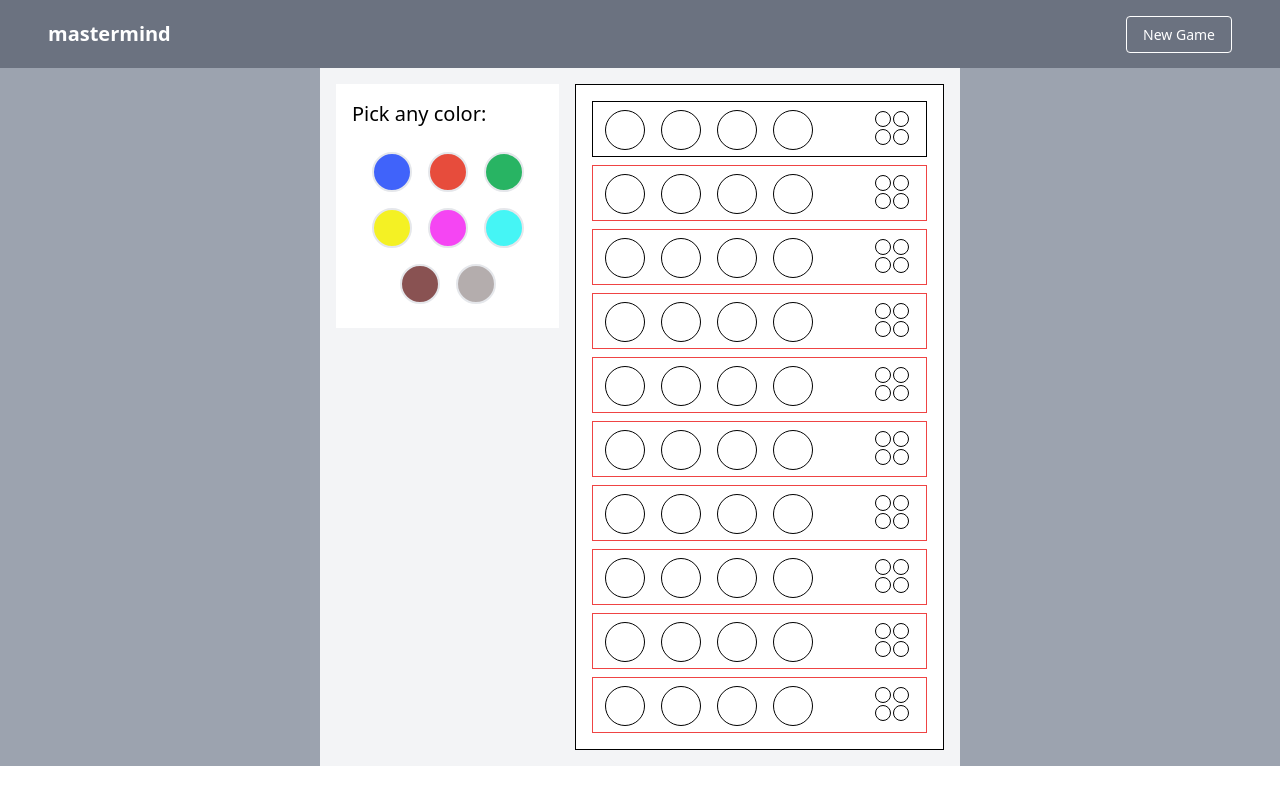
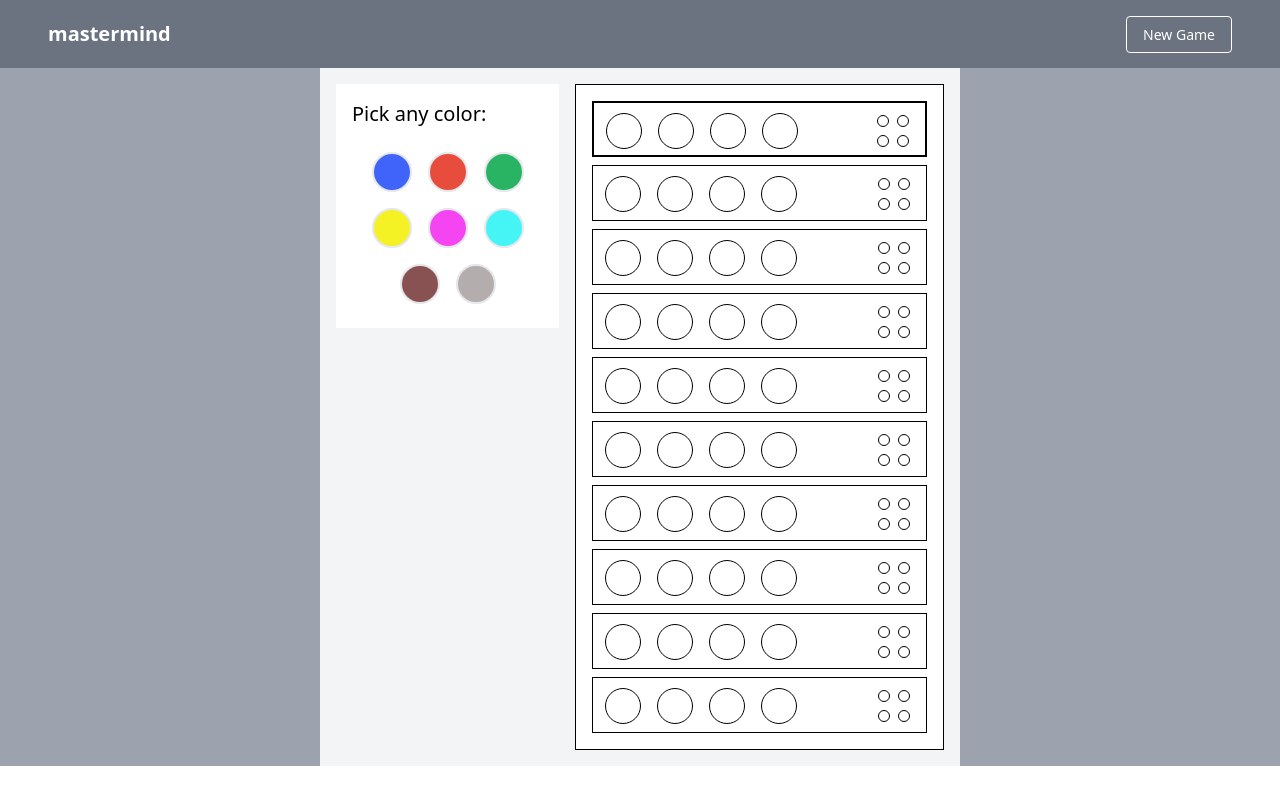
Before and after one commit to Sakshisrivastava413/mastermind-game, a Next.js app: page / in a window 1280 px wide. Built offline with nearby package versions, Linux system fonts and the light colour scheme.

Commit message:
minor change in border and pegs size

```diff
--- a/components/Game.js
+++ b/components/Game.js
@@ -39,9 +39,9 @@ const Game = ({ pickedColor }) => {
       {grid.map((row, rowNo) => (
         <div
           key={rowNo}
-          className={`border ${
-            currentRow == rowNo ? "border-black" : "border-red-500"
-          } h-14 w-full p-2 relative`}
+          className={`${
+            currentRow == rowNo ? "border-2" : "border"
+          } border-black h-14 w-full p-2 relative`}
         >
           <Row
             colors={row}
--- a/components/Row.js
+++ b/components/Row.js
@@ -3,12 +3,12 @@ import React from "react";
 const Row = ({ colors, getCell, row, status }) => {
   return (
     <>
-      <div className="absolute inset-0 left-3 top-2">
+      <div className="absolute inset-0 left-3 inset-y-2.5">
         <div className="flex space-x-4">
           {colors.map((color, col) => (
             <div
               key={col}
-              className="border border-black rounded-full h-10 w-10"
+              className="border border-black rounded-full h-9 w-9"
               style={{ background: color }}
               onClick={() => getCell({ row, col })}
             ></div>
@@ -19,7 +19,7 @@ const Row = ({ colors, getCell, row, status }) => {
         <div className="w-10 flex flex-wrap">
           {status.map((color) => (
             <div
-              className="m-px border border-black rounded-full h-4 w-4"
+              className="m-1 border border-black rounded-full h-3 w-3"
               style={{ background: color }}
             ></div>
           ))}
```
